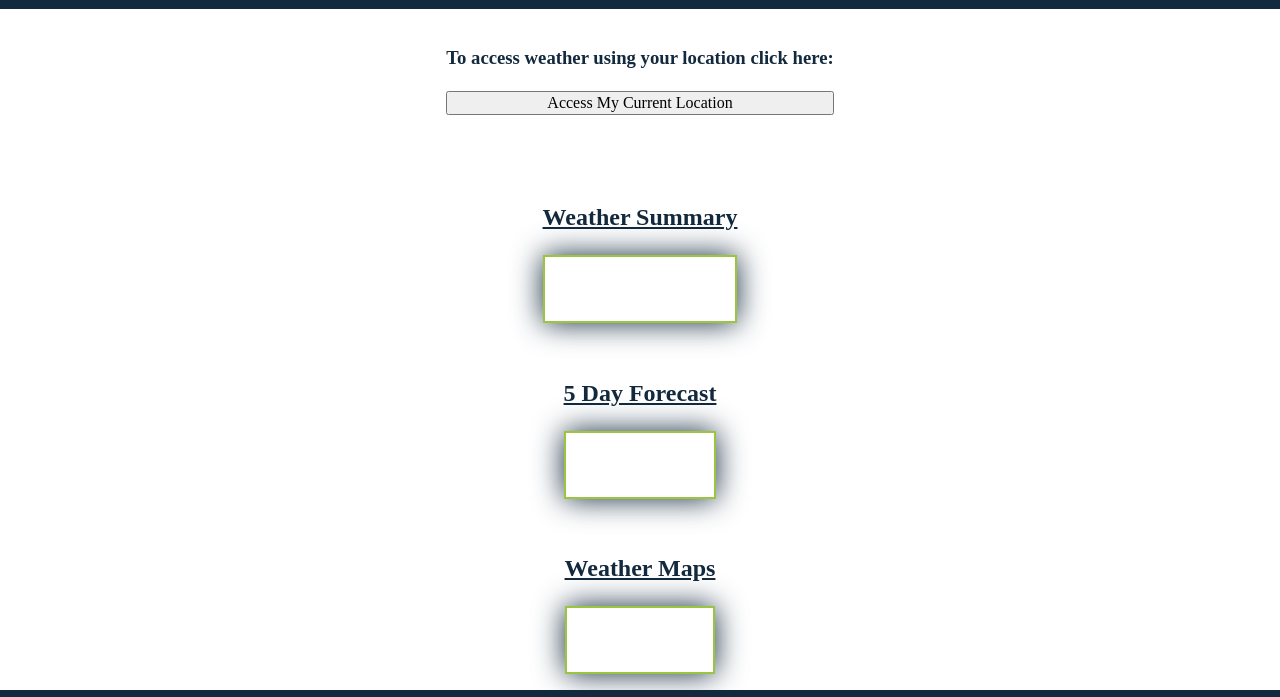
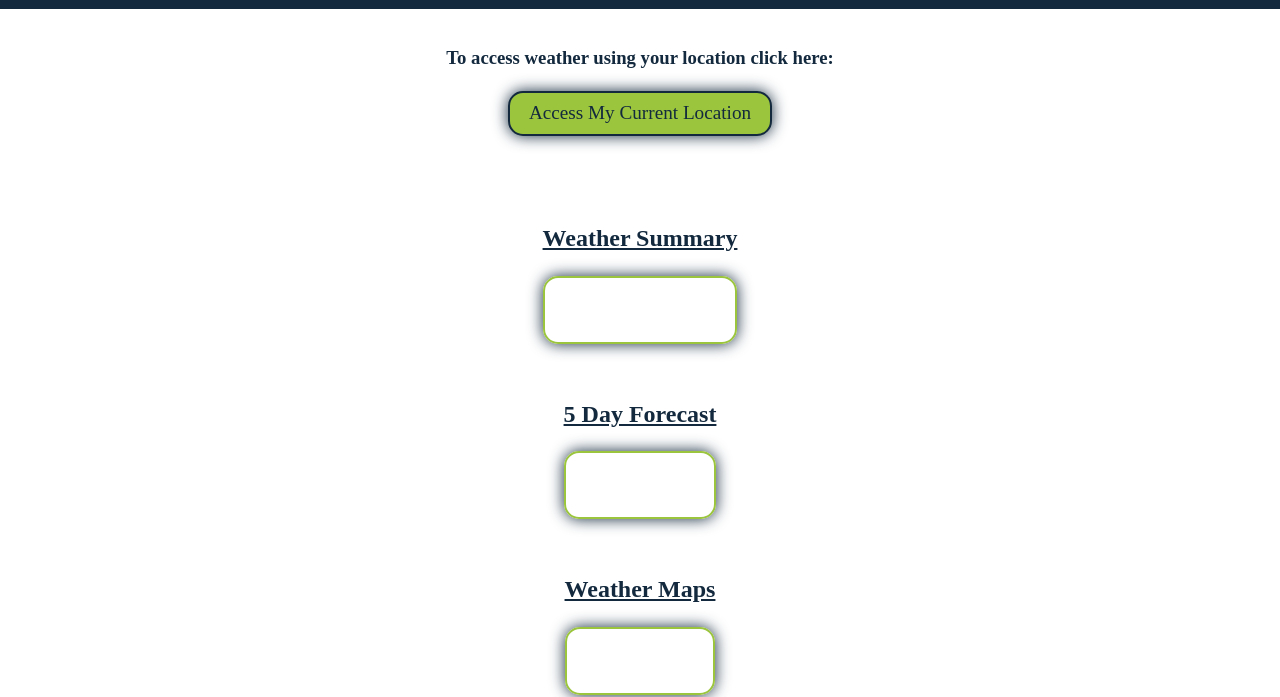
Before and after one commit to sylviedorsett/WDD-Team-1-Final-Project, a plain HTML site: page index.html in a window 1280 px wide. Shown: the part 115-812 px from the top of the page. Drawn offline with Linux system fonts and the light colour scheme; a web font is replaced by a local one.

Commit message:
button style

```diff
--- a/CSS/small.css
+++ b/CSS/small.css
@@ -62,8 +62,23 @@ main section {
 
 section div {
     border:2px solid #9bc53d ;
-    box-shadow: 0 0 30px #13293D;
+    box-shadow: 0 0 15px #13293D;
+    border-radius: 15px;
     padding: 2em;
+}
+
+/*Buttons*/
+button {
+    padding: .5em 1em;
+    background-color: #9bc53d;
+    color:#13293D;
+    margin: auto;
+    display: block;
+    font-size: 1.2em;
+    border: 2px solid #13293D;
+    border-radius: 15px;
+    cursor: pointer;
+    box-shadow: 0 0 15px #13293D;
 }
 
 /*Footer*/
```
